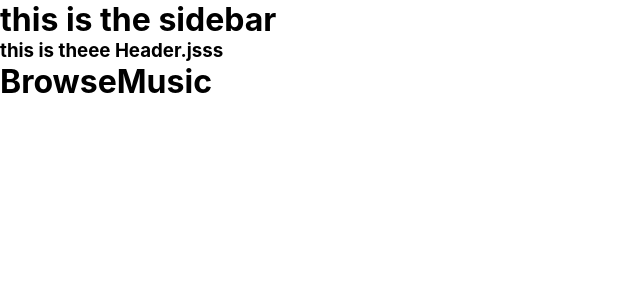
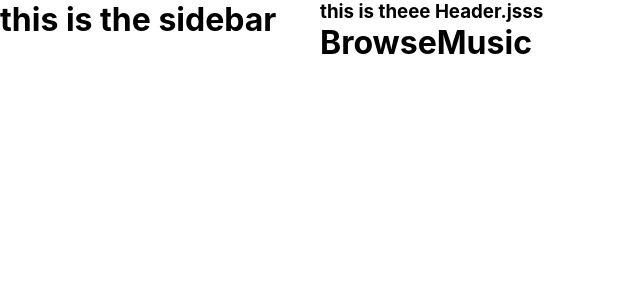
Before and after one commit to CyberNotesDev/spotify-clone, a React (Create React App) app in the folder spotify/: page / in a window 1280 px wide. Shown: the top 300 px of the page, without its empty margins (0-640 px from the left). Built offline with nearby package versions, Linux system fonts and the light colour scheme.

Commit message:
left is 25% right side is 75% taking up space in screen

```diff
--- a/spotify/src/css/App.css
+++ b/spotify/src/css/App.css
@@ -0,0 +1,11 @@
+.app {
+    display: flex;
+}
+
+.app-left {
+    flex: 0.25;
+}
+
+.app-right {
+    flex: 0.75;
+}
```
